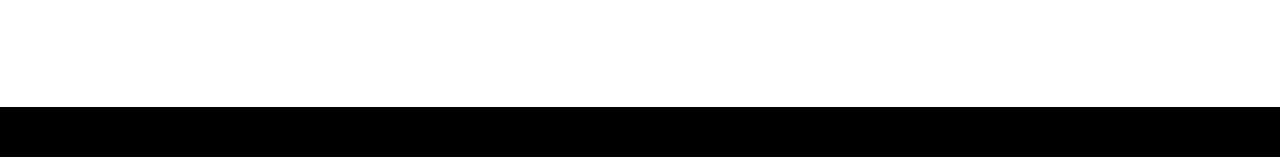
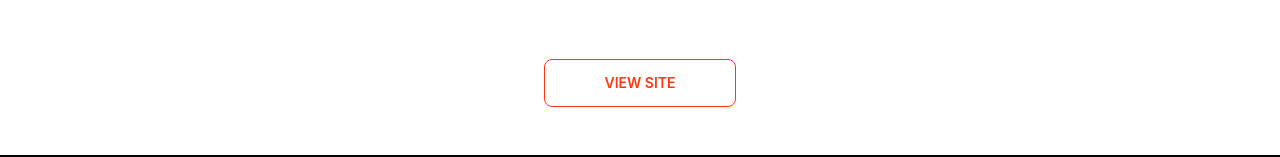
Before and after one commit to SumiAkter2/one-step-auto-zone-client-site, a React (Create React App) app: page / in a window 1280 px wide. Shown: the part 2753-2910 px from the top of the page. Built offline with nearby package versions, Linux system fonts and the light colour scheme; no server answers.

Commit message:
button added

```diff
--- a/src/Components/Home/PopularProduct/PopularProduct.js
+++ b/src/Components/Home/PopularProduct/PopularProduct.js
@@ -26,6 +26,9 @@ const PopularProduct = () => {
           ></PopularProducts>
         ))}
       </div>
+      <div className="flex justify-center items-center mb-12">
+        <button className="btn btn-outline w-48 btn-secondary">View Site</button>
+      </div>
     </div>
   );
 };
--- a/src/Components/Home/PopularProduct/PopularProducts.js
+++ b/src/Components/Home/PopularProduct/PopularProducts.js
@@ -1,5 +1,4 @@
 import React from "react";
-import { Link } from "react-router-dom";
 import { AiFillStar } from "react-icons/ai";
 
 const PopularProducts = ({ service }) => {
```
